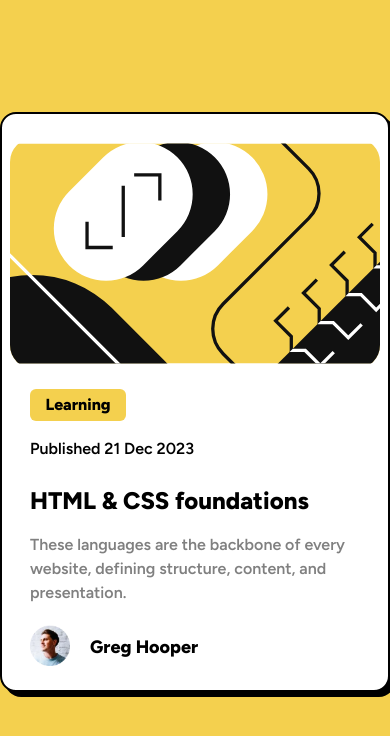
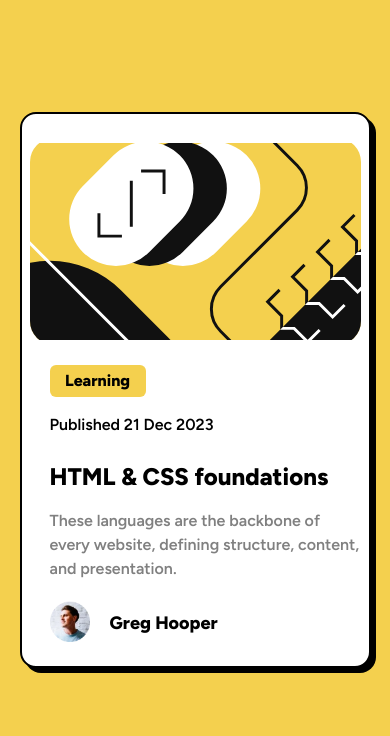
Before and after one commit to tjleonc/Challenge2, a website: page src/index.html in a window 390 px wide. Drawn offline with Linux system fonts and the light colour scheme.

Commit message:
little changes for reponsive view

```diff
--- a/src/index.html
+++ b/src/index.html
@@ -14,7 +14,7 @@
 
 <body class="font-Figtree bg-yellow-350 py-28">
 
-    <main class="w-[100%] max-w-md mx-auto bg-white rounded-2xl border-black border-2 shadow-[5px_5px_0px_0px_rgba(0,0,0)]">
+    <main class="w-[90%]  md:w-[100%] max-w-md mx-auto bg-white rounded-2xl border-black border-2 shadow-[5px_5px_0px_0px_rgba(0,0,0)]">
         <div class="mx-auto p-2">
             <img class="mx-auto rounded-3xl mt-4" src="assets/illustration-article.svg" alt="">
 
@@ -44,6 +44,7 @@
                         <p class="font-bold text-lg ml-5 mt-2"> Greg Hooper</p>
                     </div>
 
+                    <!-- npm run tailDev para el --watch -->
 
 
         </div>
```
Also changed, not shown: src/css/style.css.
